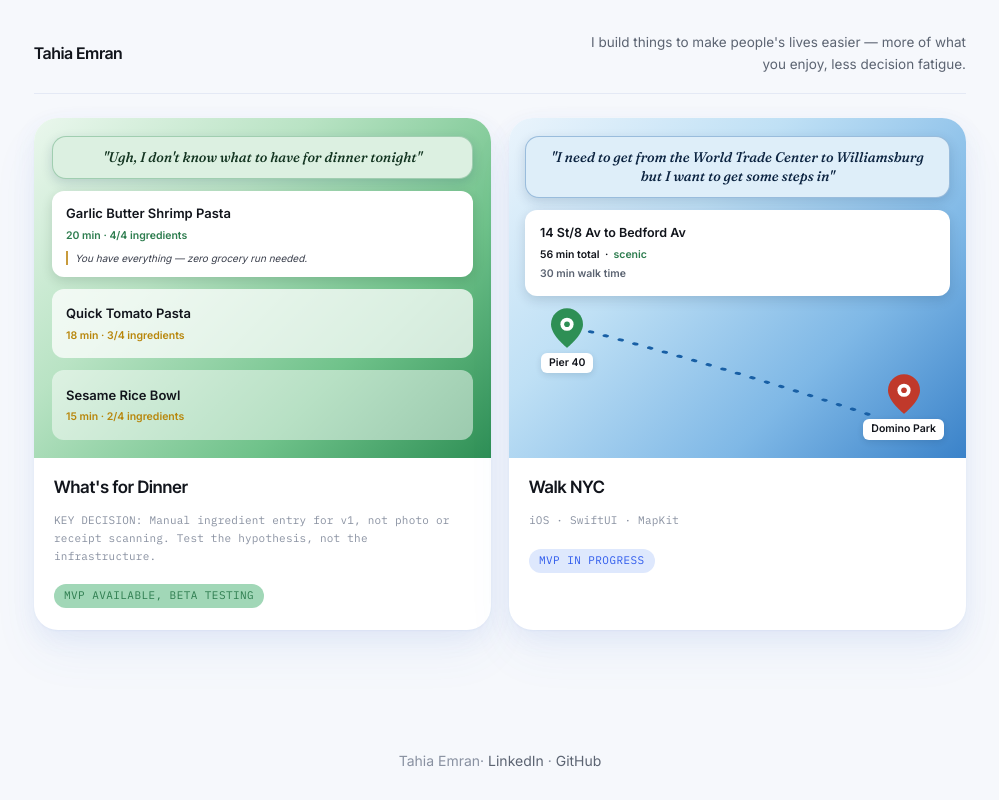
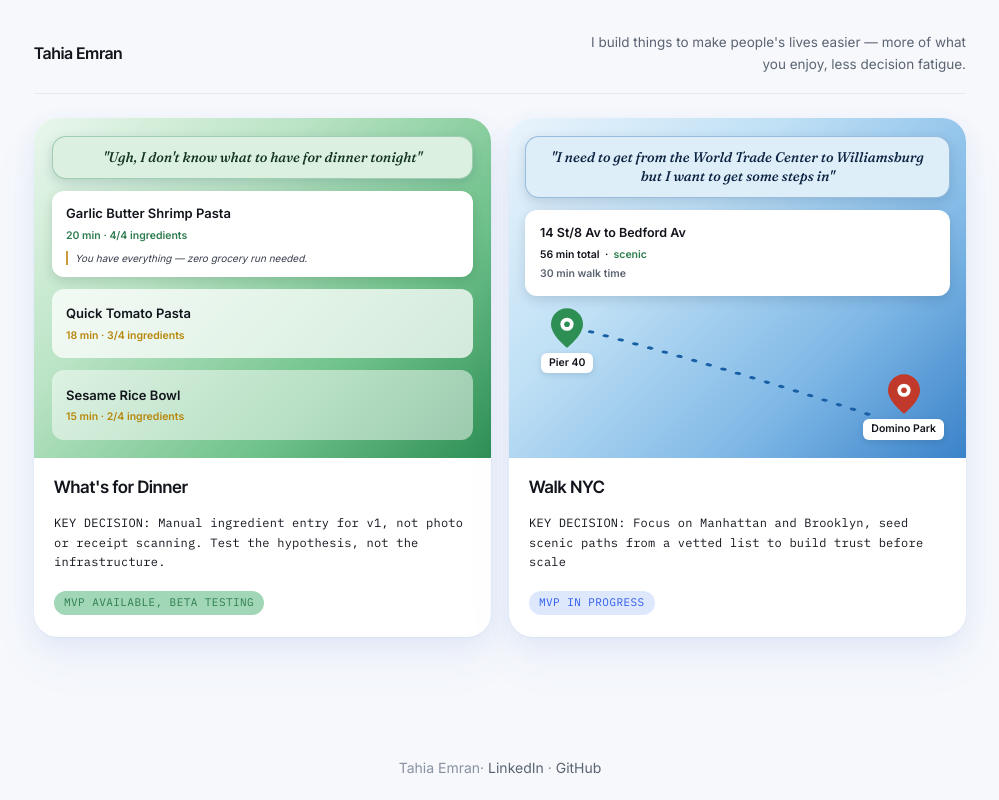
Before and after one commit to tahiaemran/portfolio, a plain HTML site: page index.html in a window 1280 px wide. Shown: the whole page, without its empty margins (140-1139 px from the left). Drawn offline with Linux system fonts and the light colour scheme.

Commit message:
surfaced key decisions

```diff
--- a/index.html
+++ b/index.html
@@ -43,7 +43,7 @@
       </div>
       <div class="project-body">
         <p class="p-title">What's for Dinner</p>
-        <p class="p-tags">KEY DECISION: Manual ingredient entry for v1, not photo or receipt scanning. Test the hypothesis, not the infrastructure.</p>
+        <p class="p-tags-decision">KEY DECISION: Manual ingredient entry for v1, not photo or receipt scanning. Test the hypothesis, not the infrastructure.</p>
         <span class="p-status-available">MVP available, beta testing</span>
       </div>
     </a>
@@ -74,7 +74,7 @@
       </div>
       <div class="project-body">
         <p class="p-title">Walk NYC</p>
-        <p class="p-tags">iOS · SwiftUI · MapKit</p>
+        <p class="p-tags-decision">KEY DECISION: Focus on Manhattan and Brooklyn, seed scenic paths from a vetted list to build trust before scale </p>
         <span class="p-status-inprogress">MVP in progress</span>
       </div>
     </a>
--- a/styles.css
+++ b/styles.css
@@ -262,6 +262,12 @@
     color: var(--ink-faint);
     letter-spacing: 0.02em;
   }
+  .p-tags-decision {
+    font-family: var(--mono);
+    font-size: 12px;
+    color: var(--ink);
+    letter-spacing: 0.02em;
+  }
   .p-status-inprogress {
     display: inline-block;
     font-family: var(--mono);
```
